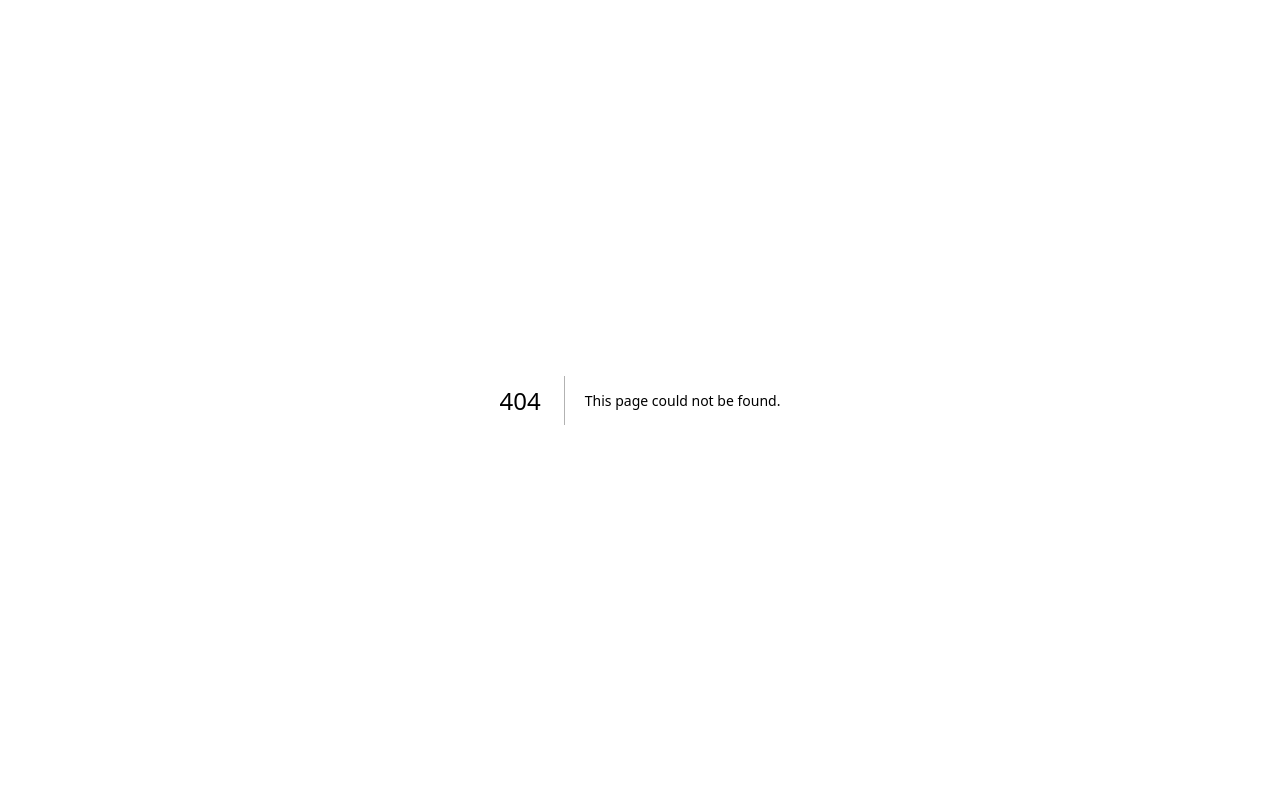
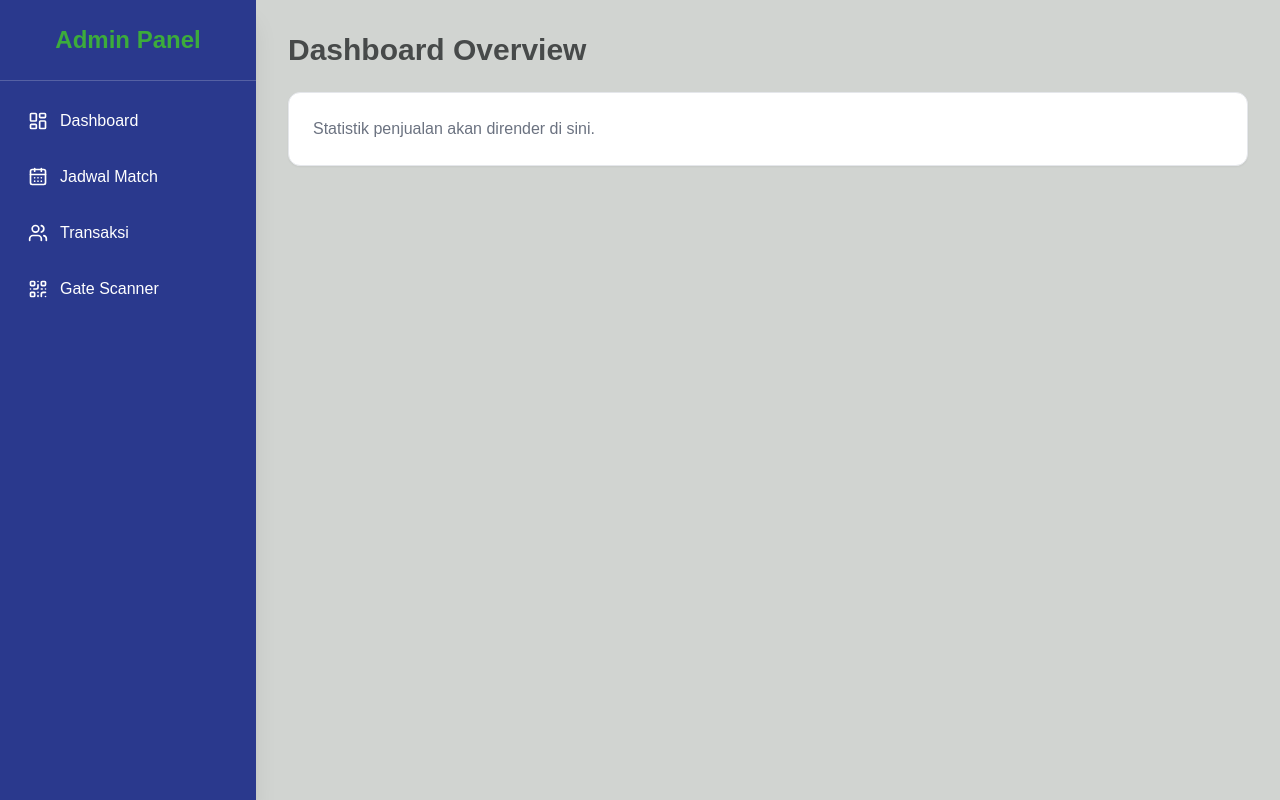
Before and after one commit to nobarpialaduniasopar-dev/pildun_frontend, a Next.js app: page /admin/dashboard in a window 1280 px wide. Before the commit this address had no page. Built offline with nearby package versions, Linux system fonts and the light colour scheme.

Commit message:
Feat: Setup Route Groups for Public and Admin layouts

```diff
--- /dev/null
+++ b/src/app/(admin)/admin/dashboard/page.tsx
@@ -0,0 +1,10 @@
+export default function AdminDashboard() {
+  return (
+    <div>
+      <h1 className="text-3xl font-bold text-dark-heather mb-6">Dashboard Overview</h1>
+      <div className="p-6 bg-white rounded-xl shadow-sm border border-gray-200">
+        <p className="text-gray-500">Statistik penjualan akan dirender di sini.</p>
+      </div>
+    </div>
+  );
+}
--- /dev/null
+++ b/src/app/(admin)/layout.tsx
@@ -0,0 +1,38 @@
+import Link from "next/link";
+import { LayoutDashboard, CalendarDays, Users, QrCode } from "lucide-react";
+
+export default function AdminLayout({
+  children,
+}: {
+  children: React.ReactNode;
+}) {
+  return (
+    <div className="min-h-screen flex bg-light-gray">
+      {/* Sidebar Admin */}
+      <aside className="w-64 bg-hermes text-white flex flex-col shadow-xl hidden md:flex">
+        <div className="p-6 text-center border-b border-white/20">
+          <h2 className="font-bold text-2xl text-avg-green">Admin Panel</h2>
+        </div>
+        <nav className="flex-1 p-4 space-y-2">
+          <Link href="/admin/dashboard" className="flex items-center gap-3 p-3 rounded-lg hover:bg-white/10 transition">
+            <LayoutDashboard className="w-5 h-5" /> Dashboard
+          </Link>
+          <Link href="/admin/matches" className="flex items-center gap-3 p-3 rounded-lg hover:bg-white/10 transition">
+            <CalendarDays className="w-5 h-5" /> Jadwal Match
+          </Link>
+          <Link href="/admin/transactions" className="flex items-center gap-3 p-3 rounded-lg hover:bg-white/10 transition">
+            <Users className="w-5 h-5" /> Transaksi
+          </Link>
+          <Link href="/admin/scanner" className="flex items-center gap-3 p-3 rounded-lg hover:bg-white/10 transition">
+            <QrCode className="w-5 h-5" /> Gate Scanner
+          </Link>
+        </nav>
+      </aside>
+
+      {/* Konten Admin */}
+      <main className="flex-1 p-8 overflow-y-auto">
+        {children}
+      </main>
+    </div>
+  );
+}
--- /dev/null
+++ b/src/app/(public)/layout.tsx
@@ -0,0 +1,35 @@
+import { Ticket } from "lucide-react";
+import Link from "next/link";
+
+export default function PublicLayout({
+  children,
+}: {
+  children: React.ReactNode;
+}) {
+  return (
+    <div className="min-h-screen flex flex-col">
+      {/* Navbar Publik */}
+      <header className="bg-hermes text-white py-4 px-6 md:px-12 shadow-md sticky top-0 z-50">
+        <div className="max-w-7xl mx-auto flex items-center justify-between">
+          <Link href="/" className="flex items-center gap-2 hover:opacity-80 transition">
+            <Ticket className="w-6 h-6 text-avg-green" />
+            <span className="font-bold text-xl tracking-wide">TicketGo.</span>
+          </Link>
+          <nav className="text-sm font-medium">
+            <Link href="/" className="hover:text-avg-green transition">Jadwal Match</Link>
+          </nav>
+        </div>
+      </header>
+
+      {/* Konten Halaman */}
+      <main className="flex-grow w-full max-w-7xl mx-auto p-6 md:p-12">
+        {children}
+      </main>
+
+      {/* Footer Publik */}
+      <footer className="bg-dark-heather text-light-gray py-6 text-center text-sm">
+        <p>&copy; 2026 TicketGo - Nobar Piala Dunia Solo Paragon. All rights reserved.</p>
+      </footer>
+    </div>
+  );
+}
```
Also changed, not shown: package.json (+8 -5 lines), src/app/(public)/page.tsx (renamed from src/app/page.tsx), 1 other file (tests, documents, lock files or other folders).
